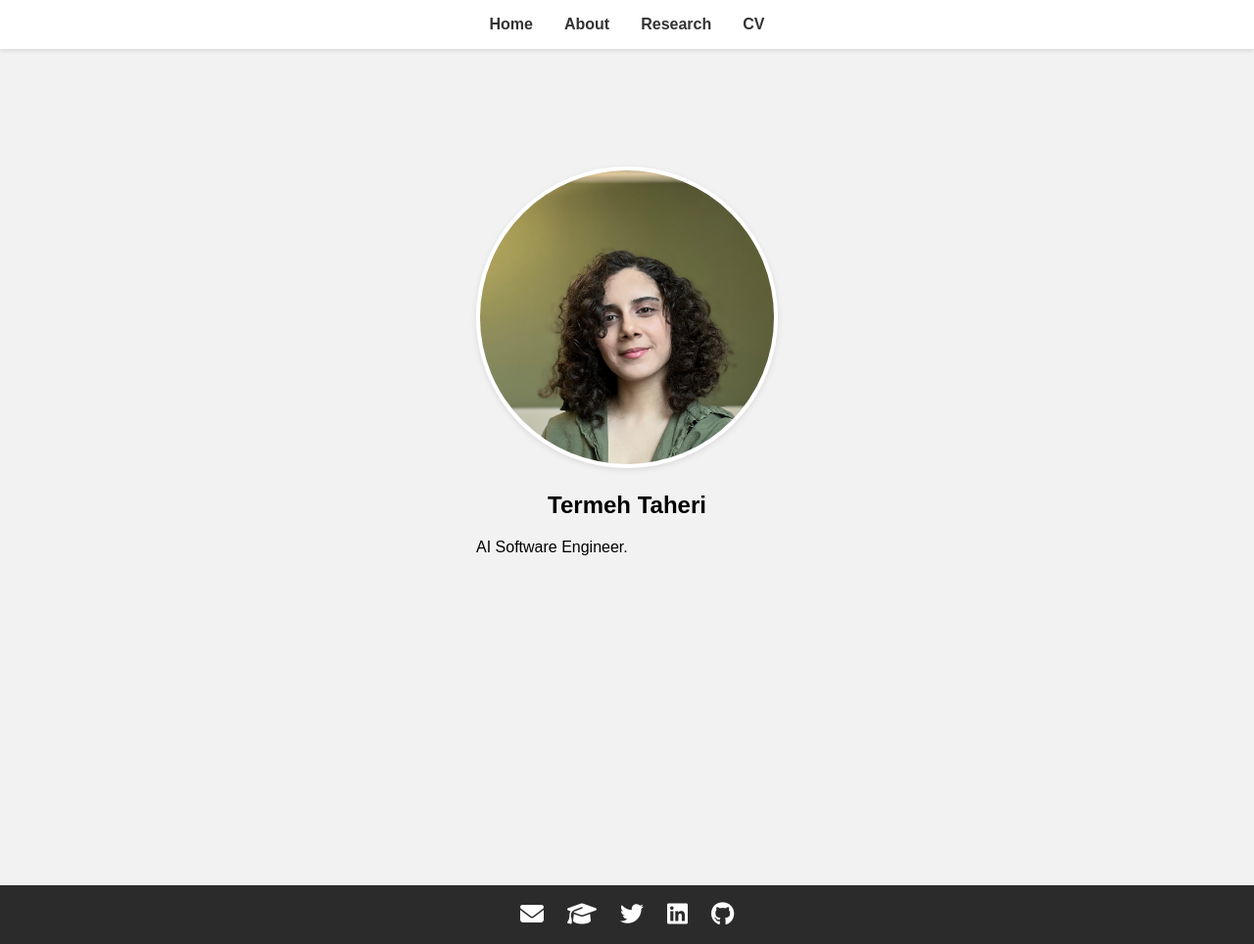
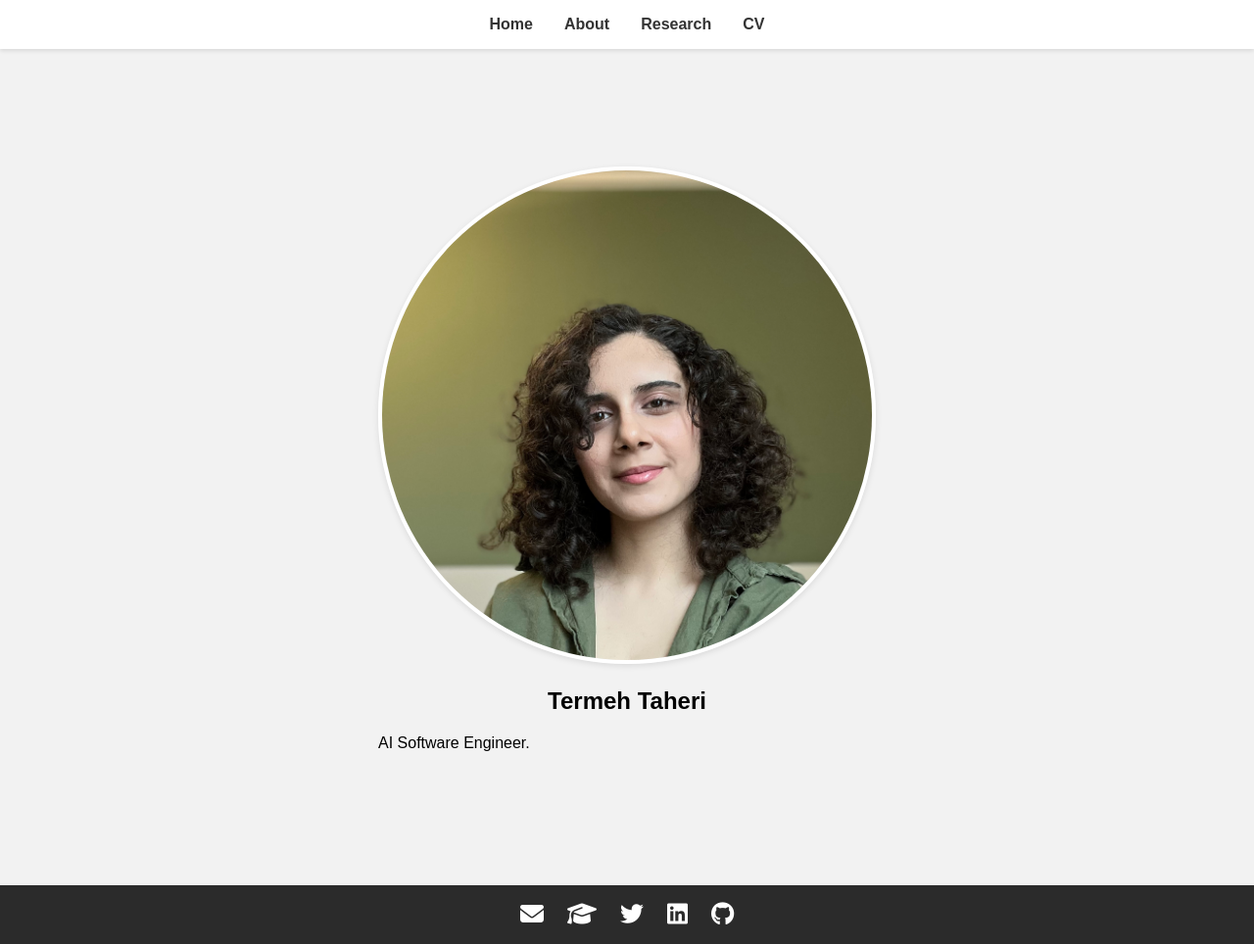
Before and after one commit to termehtaheri/termehtaheri.github.io, a Jekyll site: the page built from index.md, in a window 1280 px wide and 964 px high. Shown: the whole window at 98% size. Built offline with Jekyll 4.4.1, drawn with Linux system fonts in a browser that asks for light colours.

Commit message:
update css

```diff
--- a/css/styles.css
+++ b/css/styles.css
@@ -48,8 +48,8 @@ body {
 
   /* Home Avatar */
   #home img {
-    width: 300px;
-    height: 300px;
+    width: 500px;
+    height: 500px;
     border-radius: 50%;
     object-fit: cover;
     border: 4px solid #fff;
```
